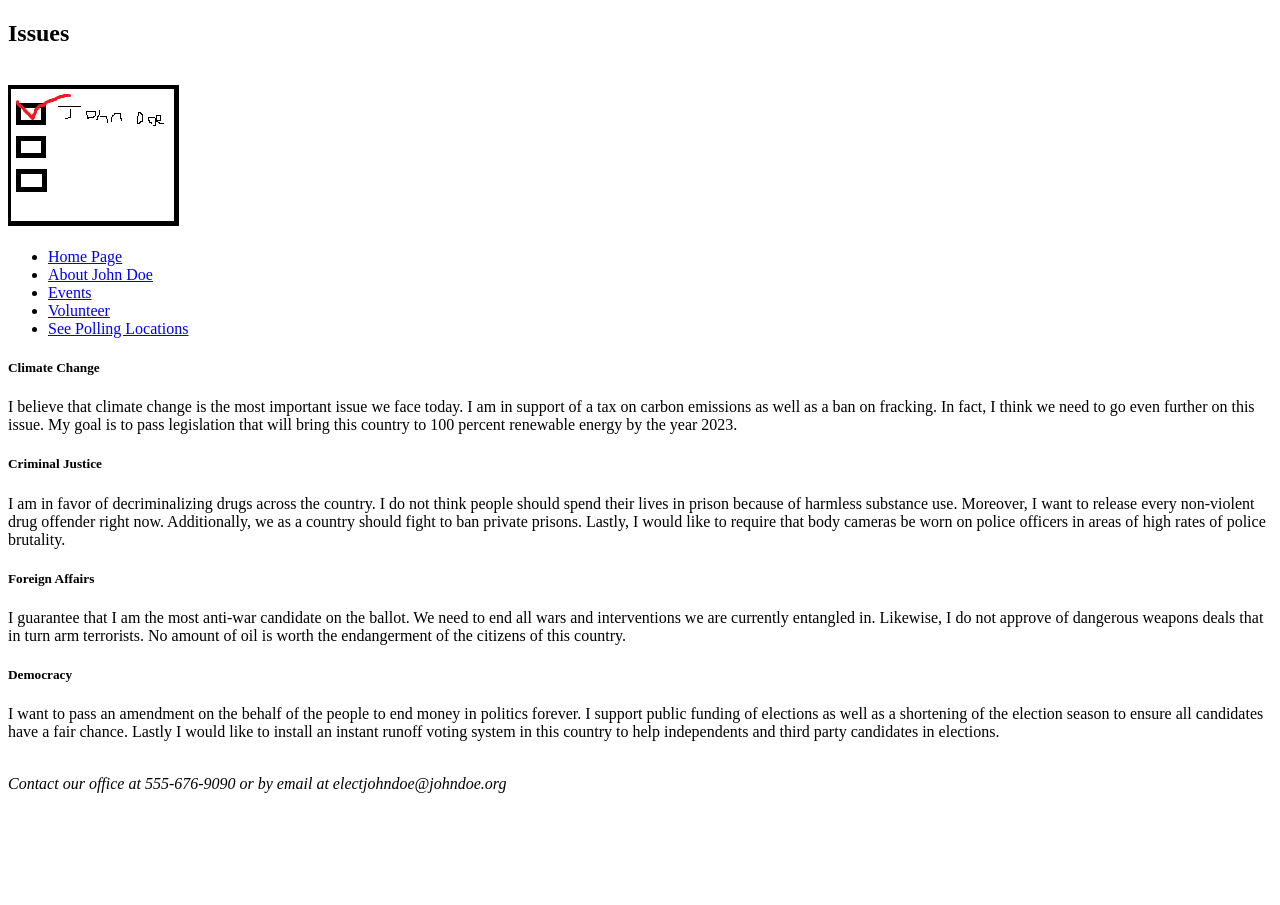
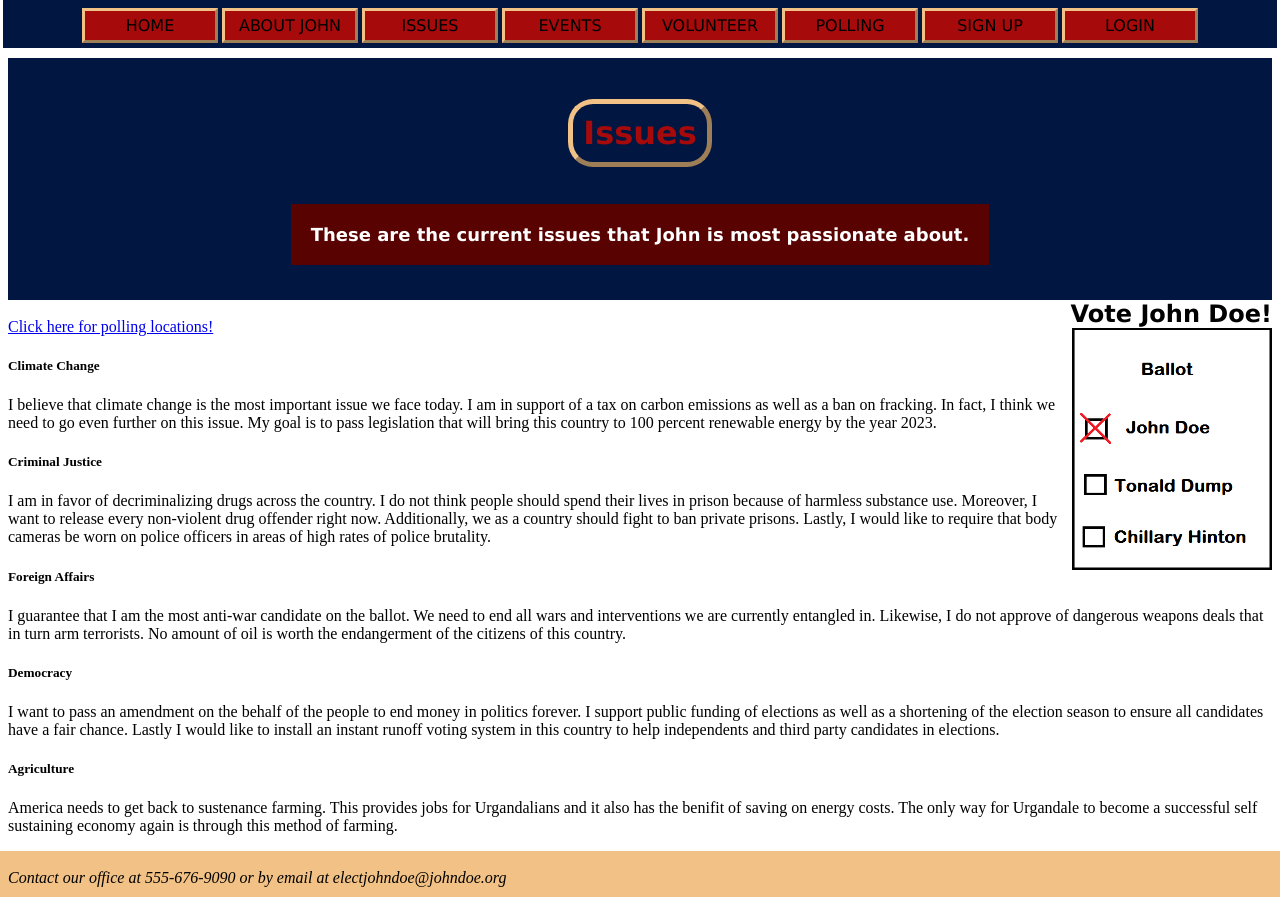
Before and after one commit to ryan-policheri/johndoeforsenate, a PHP site: page /issues.html in a window 1280 px wide. Before the commit the page ends 793 px from the top, so only its background shows below. Run offline with PHP 8.4, Linux system fonts and the light colour scheme.

Commit message:
CSS Update to Ballot image and surrounding text

```diff
--- a/public html/css/stylesheet.css
+++ b/public html/css/stylesheet.css
@@ -58,6 +58,31 @@ header h2 {
 	color: #FFFFFF;
 }
 
+.voteJohn {
+	float:right;
+	text-align: center;
+	font-family: Verdana, sans-serif;
+	font-size: 24px;
+	padding: 0;
+	margin: 0;
+}
+
+a.voteJohn{
+	clear:right;
+	font-size: 12px;
+	text-decoration: none;
+	background-color:#A60A0A;
+	color: #FFFFFF;
+	padding:5px;
+	text-align: center;
+}
+
+#ballot {
+	float:right;
+	clear:right;
+	width: 200px;
+}
+
 footer {
 	background-color: #F2C185;
 	margin:10px -10px 0 -10px ;
--- a/public html/issues.html
+++ b/public html/issues.html
@@ -6,41 +6,37 @@
 
     <title>Issues</title>
 
+    <link rel="stylesheet" type="text/css" href="css/stylesheet.css">
 </head>
 
 <body>
+    <nav>
+
+        <ul>
+            <li><a href="index.html">Home</a></li>
+            <li><a href="johnabout.html">About John</a></li>
+            <li><a href="issues.html">Issues</a></li>
+            <li><a href="events.html">Events</a></li>
+            <li><a href="volunteer.html">Volunteer</a></li>
+            <li><a href="pollinglocation.html">Polling</a></li>
+            <li><a href="signup.html">Sign Up</a></li>
+            <li><a href="login.html">Login</a></li>
+        </ul>
+
+    </nav>
+
     <header>
-    <h2>Issues</h2>
-    <br> <img src ="img/content/Ballot.png" alt="Vote Picture"/>
+    <h1>Issues</h1><br>
+    <h2>These are the current issues that John is most passionate about.</h2>
     </header>
-  <nav>
-    <ul>
 
-      <li>
-        <a href="index.html">Home Page</a>
-      </li>
+    <div>
+    <h5 class="voteJohn"> Vote John Doe!</h5>
+    <img id="ballot" src ="img/content/Ballot.png" alt="Vote Picture"/>
+    <br><a href="pollinglocation.html">Click here for polling locations!</a>
+    </div>
 
-      <li>
-        <a href="johnabout.html">About John Doe</a>
-      </li>
-
-      <li>
-        <a href="events.html">Events</a>
-      </li>
-
-      <li>
-        <a href="volunteer.html">Volunteer</a>
-      </li>
-
-      <li>
-        <a href="pollinglocation.html">See Polling Locations</a>
-      </li>
-
-    </ul>
-
-  </nav>
-
-
+    <div>
     <h5>Climate Change</h5>
     <p>
     I believe that climate change is the most important issue we face today.
@@ -79,6 +75,11 @@
     Lastly I would like to install an instant runoff voting system in this country to help independents and third party candidates in elections.
     </p>
 
+    <h5>Agriculture</h5>
+    <p>
+    America needs to get back to sustenance farming. This provides jobs for Urgandalians and it also has the benifit of saving on energy costs. The only way for Urgandale to become a successful self sustaining economy again is through this method of farming.
+    </p>
+    </div>
 <footer><br><em>Contact our office at 555-676-9090 or by email at electjohndoe@johndoe.org</em></footer>
 </body>
 </html>
```
Also changed, not shown: public html/index.html (+5 -5 lines), public html/img/content/Ballot.png.
